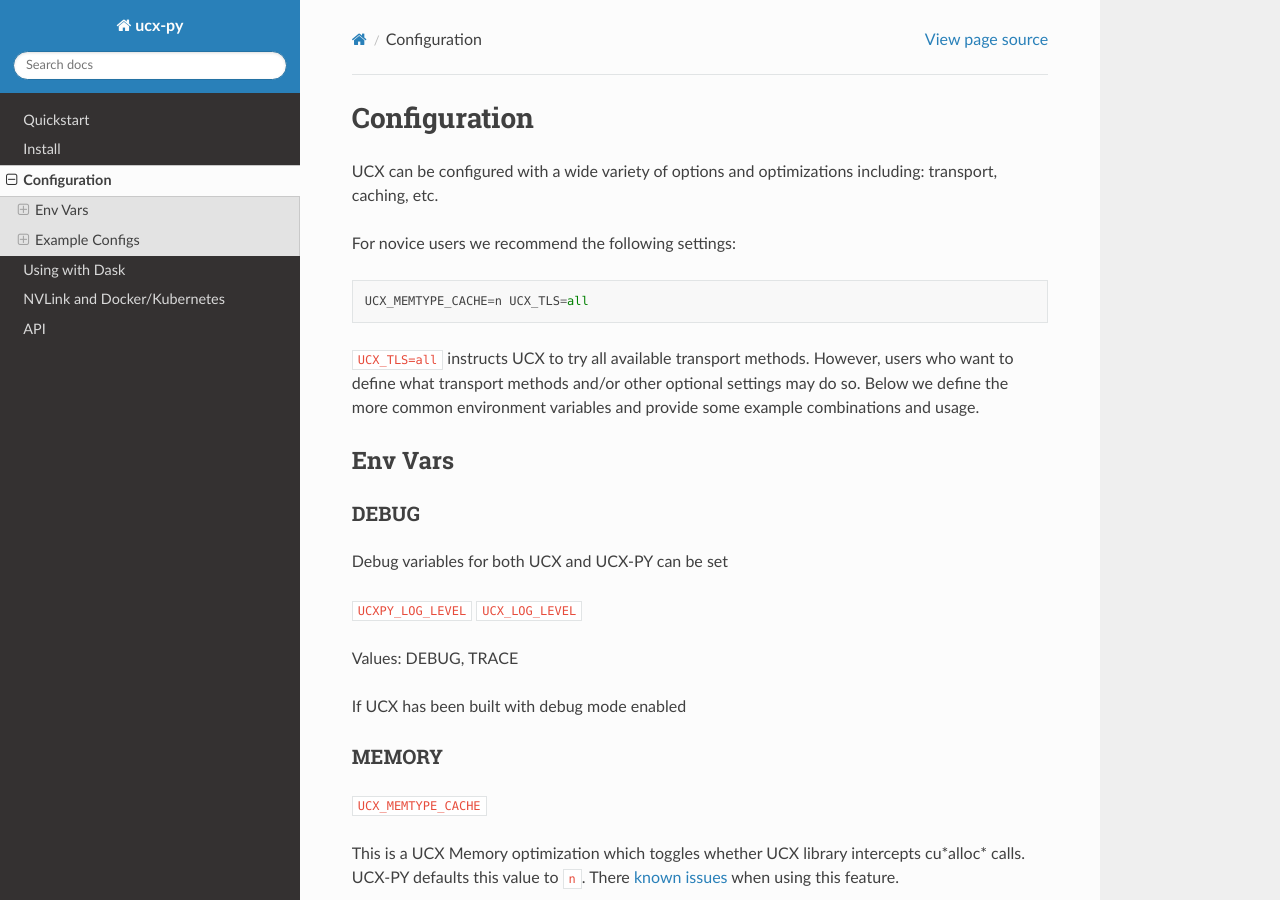
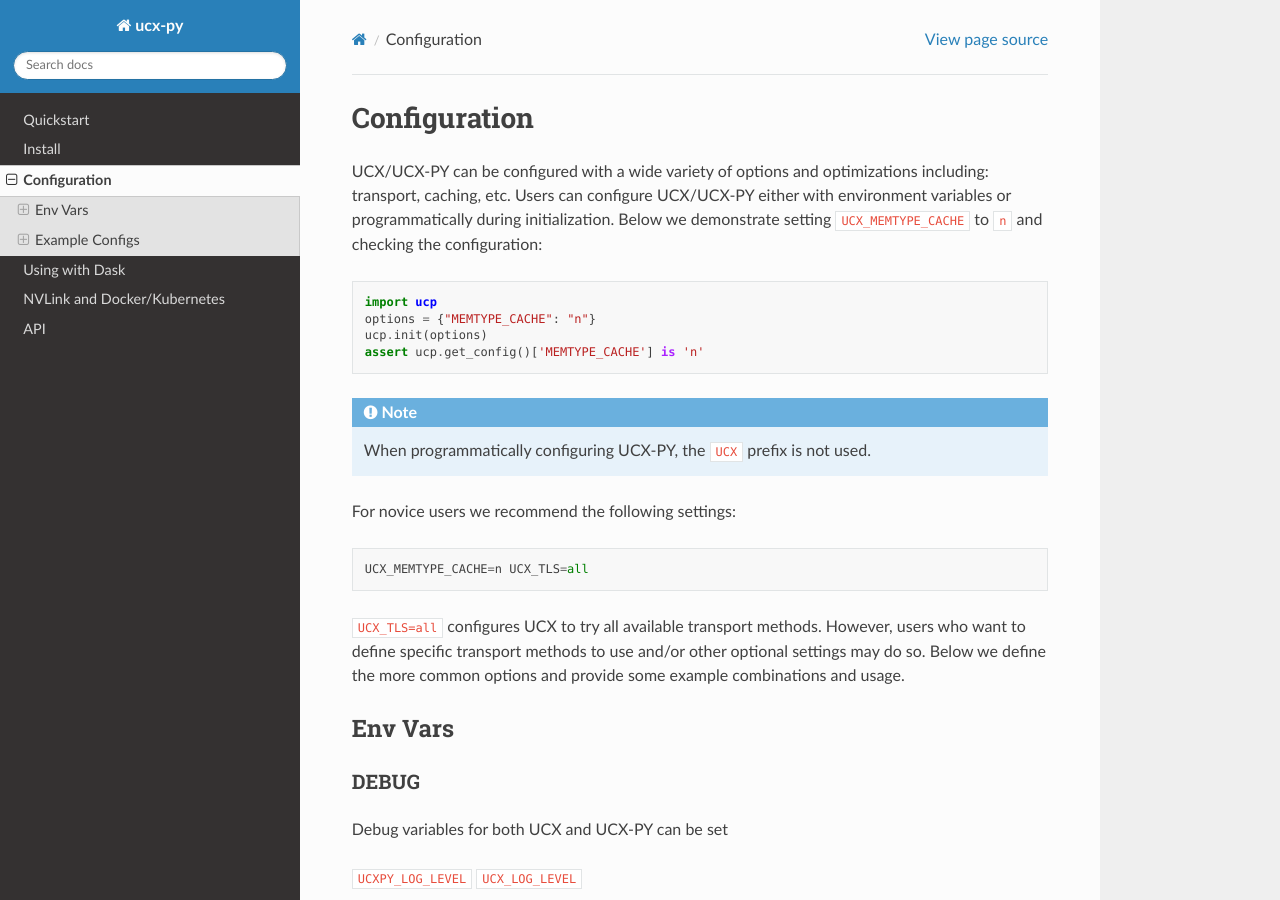
Before and after one commit to rapidsai/ucx-py, a Sphinx documentation site: the page built from docs/source/configuration.rst, in a window 1280 px wide and 900 px high. Built offline with Sphinx 7.4.7 and the Read the Docs theme 2.0.0, drawn with Linux system fonts in a browser that asks for light colours.

Commit message:
add instructions on using progammatic interface for ucxpy settings

```diff
--- a/docs/source/configuration.rst
+++ b/docs/source/configuration.rst
@@ -1,7 +1,19 @@
 Configuration
 =============
 
-UCX can be configured with a wide variety of options and optimizations including: transport, caching, etc.
+UCX/UCX-PY can be configured with a wide variety of options and optimizations including: transport, caching, etc.  Users can configure
+UCX/UCX-PY either with environment variables or programmatically during initialization.  Below we demonstrate setting ``UCX_MEMTYPE_CACHE`` to
+``n`` and checking the configuration:
+
+.. code-block:: python
+
+    import ucp
+    options = {"MEMTYPE_CACHE": "n"}
+    ucp.init(options)
+    assert ucp.get_config()['MEMTYPE_CACHE'] is 'n'
+
+.. note::
+    When programmatically configuring UCX-PY, the ``UCX`` prefix is not used.
 
 For novice users we recommend the following settings:
 
@@ -9,7 +21,7 @@
 
     UCX_MEMTYPE_CACHE=n UCX_TLS=all
 
-``UCX_TLS=all`` instructs UCX to try all available transport methods.  However, users who want to define what transport methods and/or other optional settings may do so.  Below we define the more common environment variables and provide some example combinations and usage.
+``UCX_TLS=all`` configures UCX to try all available transport methods.  However, users who want to define specific transport methods to use and/or other optional settings may do so.  Below we define the more common options and provide some example combinations and usage.
 
 Env Vars
 --------
```
